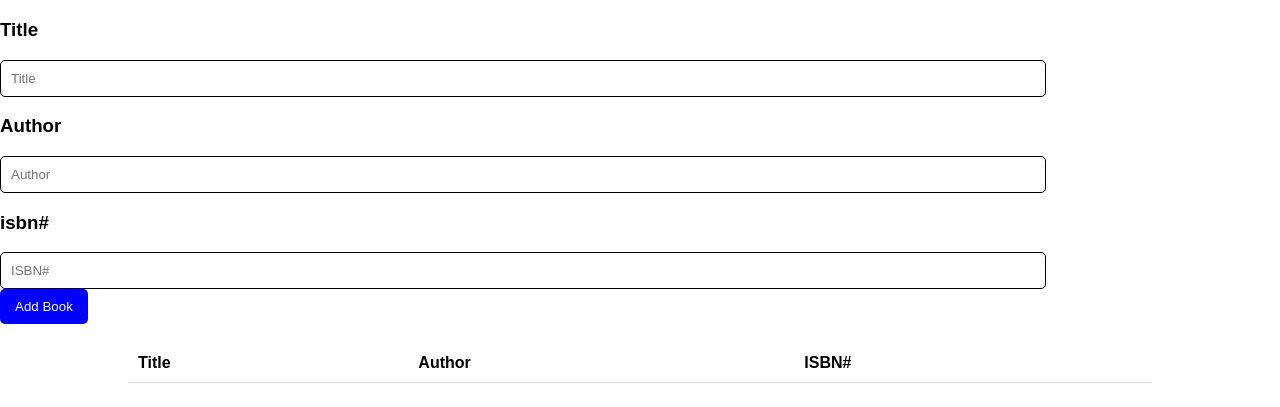
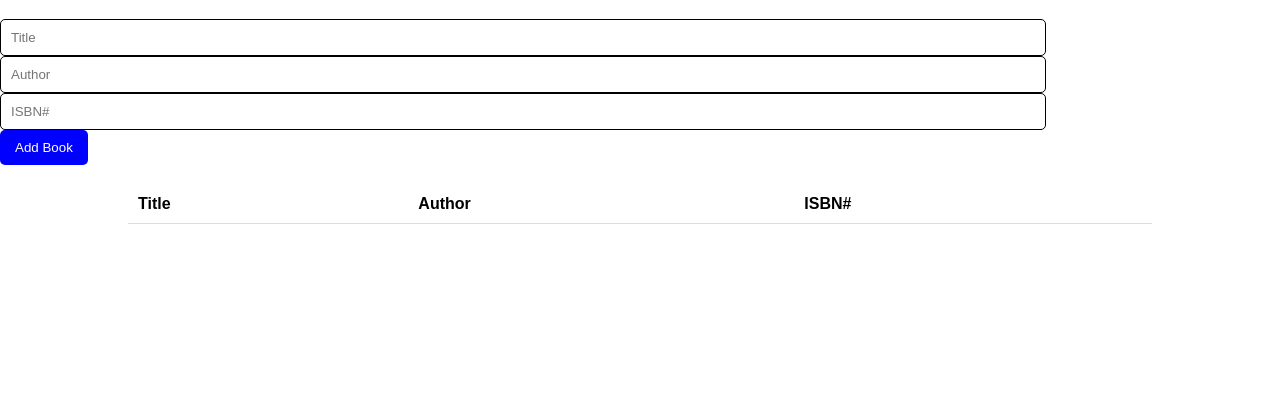
Before and after one commit to acciojob/book-list-Harsh652003, a website: page main.html in a window 1280 px wide. Shown: the part 61-468 px from the top of the page. Drawn offline with Linux system fonts and the light colour scheme.

Commit message:
created a submission

```diff
--- a/main.html
+++ b/main.html
@@ -9,16 +9,14 @@
 <body>
 	<!-- the entire body must be written by student -->
     <h1>My<span>Book</span>List</h1>
-    <form id="book-form">
-		<h3>Title</h3>
-        <input type="text" id="title" placeholder="Title" required><br>
-       <h3>Author</h3>
-		<input type="text" id="author" placeholder="Author" required><br>
-        <h3>isbn#</h3>
-		<input type="text" id="isbn" placeholder="ISBN#" required><br>
-        <button type="submit">Add Book</button>
-    </form>
-    <table>
+   <form id="book-form" class="form-group">
+    <input type="text" id="title" placeholder="Title" required><br>
+    <input type="text" id="author" placeholder="Author" required><br>
+    <input type="text" id="isbn" placeholder="ISBN#" required><br>
+    <button type="submit" id="submit">Add Book</button>
+</form>
+<table class="table-striped">
+
         <thead>
             <tr>
                 <th>Title</th>
```
